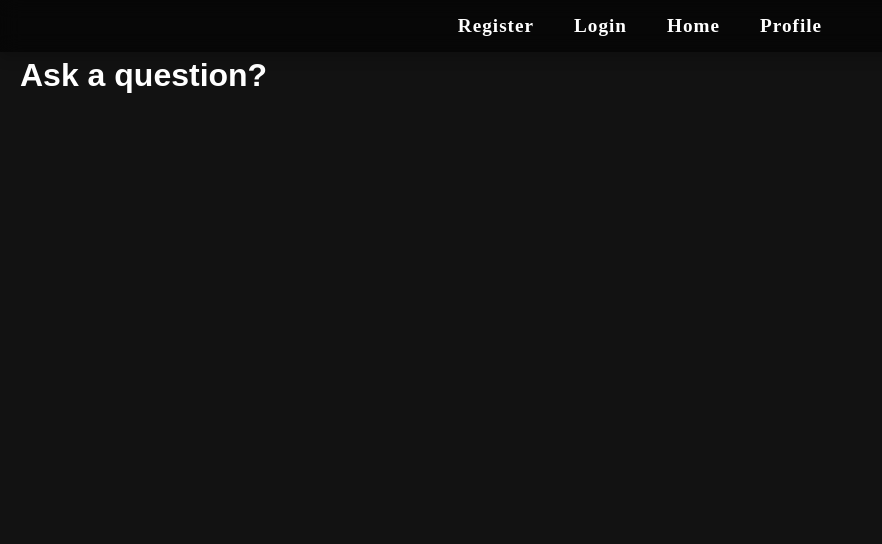
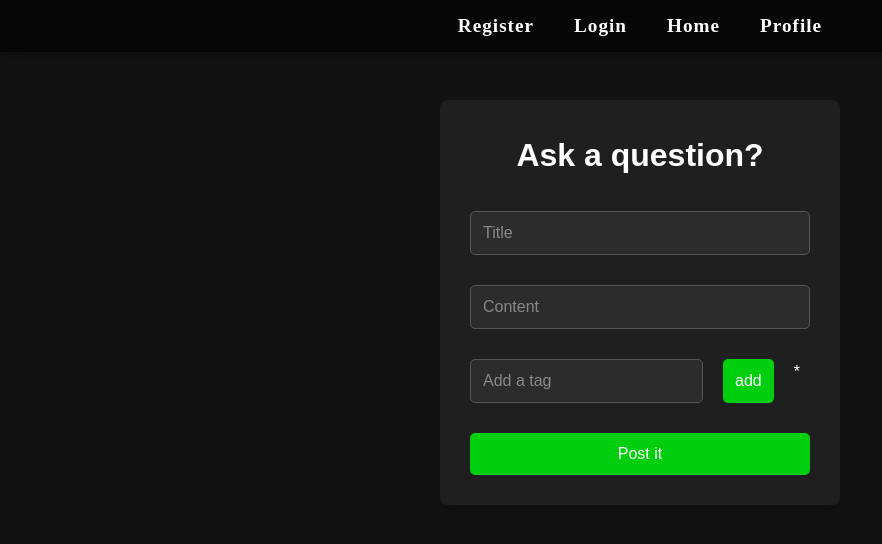
Before and after one commit to MrEpiko/LangOverflow, a React (Vite) app in the folder client/: page /question in a window 1280 px wide. Shown: the top 544 px of the page, without its empty margins (0-882 px from the left). Built offline with nearby package versions, Linux system fonts and the light colour scheme; no server answers; sample sign-in values are in the browser's storage.

Commit message:
QuestionPage input form and css

```diff
--- a/client/src/pages/QuestionPage.jsx
+++ b/client/src/pages/QuestionPage.jsx
@@ -1,9 +1,62 @@
-import React from 'react'
+import React, { useState } from 'react'
 import styles from './QuestionPage.module.css'
+import { useAuthContext } from '../hooks/useAuthContext'
 
 const QuestionPage = () => {
+  const { user } = useAuthContext();
+  const [formData, setFormData] = useState({
+    title: '',
+    content: '',
+    currentTag: ''
+  });
+
+  const handleSubmit = (e) => {
+    e.preventDefault();
+    console.log(formData);
+  }
+
+
+
+  const handleChange = (e) => {
+    setFormData({ ...formData, [e.target.name]: e.target.value });
+  };
+
+
   return (
-    <h1>Ask a question?</h1>
+    <div className={styles.questionForm}>
+        <h1>Ask a question?</h1>
+        <form onSubmit={handleSubmit}>
+        <input
+          type="text"
+          name="title"
+          placeholder="Title"
+          onChange={handleChange}
+          value={formData.title}
+        />
+        <input
+          type="text"
+          name="content"
+          placeholder="Content"
+          onChange={handleChange}
+          value={formData.content}
+        />
+        <div className={styles.tagForm}>
+        <input
+          type="text"
+          name="currentTag"
+          placeholder="Add a tag"
+          onChange={handleChange}
+          value={formData.currentTag}
+        />
+        <button>add</button>
+        <p>*</p>
+        {/* TOOLTIP Tag can be a language or type of help that you need. Example for tags: (English, Spanish, synonym, antonym, homonym)  */}
+        </div>
+
+        <button type="submit">Post it</button>
+      </form>
+    </div>
+
   )
 }
 
--- a/client/src/pages/QuestionPage.module.css
+++ b/client/src/pages/QuestionPage.module.css
@@ -0,0 +1,71 @@
+
+.questionForm {
+    display: flex;
+    flex-direction: column;
+    max-width: 400px;
+    margin: 50px auto;
+    padding: 30px;
+    background-color: #1f1f1f;
+    border-radius: 8px;
+    box-shadow: 0 4px 10px rgba(0, 0, 0, 0.2);
+}
+
+.questionForm form {
+    display: flex;
+    flex-direction: column;
+    gap: 30px;
+}
+
+.questionForm input {
+    padding: 12px;
+    border: 1px solid #555;
+    border-radius: 5px;
+    background-color: #2c2c2c;
+    color: white;
+    font-size: 16px;
+}
+
+.questionForm input::placeholder {
+    color: #888;
+}
+
+.questionForm button {
+    padding: 12px;
+    background-color: #01ce0f;
+    color: white;
+    border: none;
+    border-radius: 5px;
+    font-size: 16px;
+    cursor: pointer;
+    transition: background-color 0.3s;
+}
+
+.questionForm button:hover {
+    background-color: #01ce0f;
+}
+
+.questionForm h1{
+display: flex;
+justify-content: center;
+margin-bottom: 30px;
+}
+
+.tagForm {
+    display: flex;
+    gap: 20px;
+}
+
+.tagForm button {
+    padding: 12px;
+    background-color: #01ce0f;
+    color: white;
+    border: none;
+    border-radius: 5px;
+    font-size: 16px;
+    cursor: pointer;
+    transition: background-color 0.3s;
+}
+
+.tagForm button:hover {
+    background-color: #01ce0f;
+}
```
